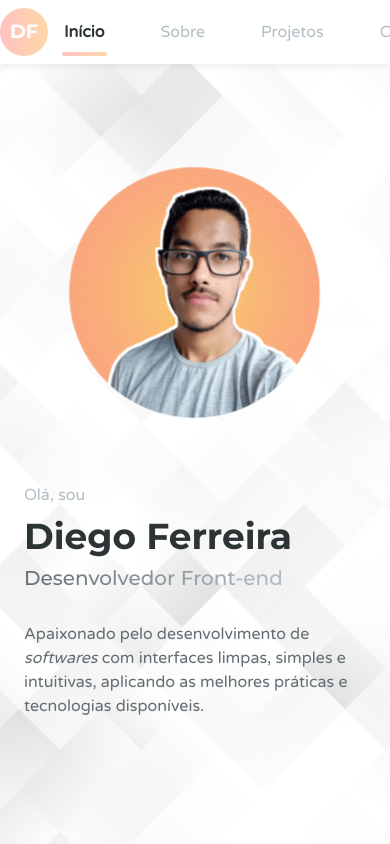
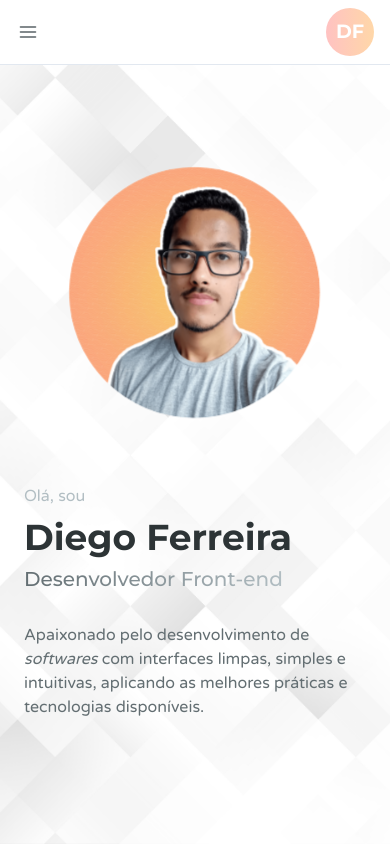
Before and after one commit to diegods-ferreira/diegods-ferreira.github.io, a React (Vite) app: page / in a window 390 px wide. Built offline with nearby package versions, Linux system fonts and the light colour scheme.

Commit message:
Implemented responsiveness to NavBar component

```diff
--- a/package.json
+++ b/package.json
@@ -17,6 +17,7 @@
     "framer-motion": "^6",
     "react": "^18.0.0",
     "react-dom": "^18.0.0",
+    "react-icons": "^4.4.0",
     "react-intersection-observer": "^9.3.5"
   },
   "devDependencies": {
--- a/src/components/hero.component.tsx
+++ b/src/components/hero.component.tsx
@@ -3,6 +3,10 @@ import { Heading, Text, VStack, Center, Image, Stack, keyframes } from '@chakra-
 
 import profilePicture from '../assets/images/profile-picture.png';
 import backgroundImg from '../assets/images/abstract_background_with_a_low_poly_design.jpg';
+
+interface HeroProps {
+  topOffset: number;
+}
 
 const animationKeyframes = keyframes`
   0% {
@@ -18,16 +22,15 @@ const animationKeyframes = keyframes`
   }
 `;
 
-export const Hero: React.FC = () => {
+export const Hero: React.FC<HeroProps> = ({ topOffset }) => {
   return (
-    <Center w="100%" h="100vh" bgImage={`url(${backgroundImg})`} bgSize="cover">
+    <Center w="100%" h={`calc(100vh - ${topOffset}px)`} bgImage={`url(${backgroundImg})`} bgSize="cover">
       <Stack
         direction={{ base: 'column-reverse', md: 'row' }}
         h="100%"
         w="100%"
         maxW="1200px"
         spacing={{ base: '40px', md: '160px' }}
-        pt="64px"
         justifyContent="center"
         alignItems="center"
       >
--- a/src/components/nav-bar/nav-bar.component.tsx
+++ b/src/components/nav-bar/nav-bar.component.tsx
@@ -1,10 +1,13 @@
 import React from 'react';
-import { Avatar, Center, HStack } from '@chakra-ui/react';
+import { FiMenu, FiX } from 'react-icons/fi';
+import { Box, Flex, IconButton, Stack, Collapse, Icon, useDisclosure, Avatar } from '@chakra-ui/react';
 
 import { NavItem, NavItemHref, NavLink } from './nav-link.component';
 
 interface NavBarProps {
   activeMenu: NavItemHref;
+  // eslint-disable-next-line react/no-unused-prop-types
+  elmentRef?: any;
 }
 
 const NAV_LINKS: NavItem[] = [
@@ -14,10 +17,52 @@ const NAV_LINKS: NavItem[] = [
   { href: 'contact', label: 'Contato' }
 ];
 
-export const NavBar: React.FC<NavBarProps> = ({ activeMenu }) => {
+const DesktopNav: React.FC<NavBarProps> = ({ activeMenu }) => {
   return (
-    <Center as="nav" w="100%" h="64px" pos="fixed" bgColor="white" boxShadow="0px 0px 10px rgba(0, 0, 0, 0.1)">
-      <HStack h="100%" w="100%" maxW="1200px" justifyContent="space-between" alignItems="center">
+    <Stack direction="row" spacing={4}>
+      {NAV_LINKS.map((link) => (
+        <NavLink key={link.href} link={link} isActive={activeMenu === link.href} />
+      ))}
+    </Stack>
+  );
+};
+
+const MobileNav: React.FC<NavBarProps> = ({ activeMenu }) => {
+  return (
+    <Stack bg="white" borderTop="1px" borderStyle="solid" borderColor="gray.200" p="16px" display={{ md: 'none' }}>
+      {NAV_LINKS.map((link) => (
+        <NavLink key={link.href} link={link} isActive={activeMenu === link.href} />
+      ))}
+    </Stack>
+  );
+};
+
+export const NavBar: React.FC<NavBarProps> = ({ activeMenu, elmentRef }) => {
+  const { isOpen, onToggle } = useDisclosure();
+
+  return (
+    <Box ref={elmentRef} w="100%" borderBottom="1px" borderStyle="solid" borderColor="gray.200">
+      <Flex
+        bg="white"
+        color="gray.600"
+        maxW="1200px"
+        minH="60px"
+        mx="auto"
+        py={{ base: '8px' }}
+        px={{ base: '16px' }}
+        align="center"
+      >
+        <Flex flex={{ base: 1, md: 'auto' }} ml={{ base: -2 }} display={{ base: 'flex', md: 'none' }}>
+          <IconButton
+            onClick={onToggle}
+            icon={<Icon as={isOpen ? FiX : FiMenu} w={5} h={5} />}
+            variant="ghost"
+            colorScheme="textSecondary"
+            aria-label="Toggle Navigation"
+          />
+        </Flex>
+
+        <Flex flex={{ base: 1 }} justify={{ base: 'flex-end', md: 'start' }}>
           <Avatar
             name="Diego Ferreira"
             bgGradient="linear(to-r, peachRed.500, peachOrange.500)"
@@ -25,12 +70,15 @@ export const NavBar: React.FC<NavBarProps> = ({ activeMenu }) => {
             fontWeight="bold"
           />
 
-        <HStack h="100%" spacing="40px" alignItems="center">
-          {NAV_LINKS.map((link) => (
-            <NavLink key={link.href} link={link} isActive={activeMenu === link.href} />
-          ))}
-        </HStack>
-      </HStack>
-    </Center>
+          <Flex flex={{ base: 1 }} display={{ base: 'none', md: 'flex' }} justifyContent="flex-end">
+            <DesktopNav activeMenu={activeMenu} />
+          </Flex>
+        </Flex>
+      </Flex>
+
+      <Collapse in={isOpen} animateOpacity>
+        <MobileNav activeMenu={activeMenu} />
+      </Collapse>
+    </Box>
   );
 };
--- a/src/components/nav-bar/nav-link.component.tsx
+++ b/src/components/nav-bar/nav-link.component.tsx
@@ -15,18 +15,18 @@ interface NavLinkProps {
 
 export const NavLink: React.FC<NavLinkProps> = ({ link, isActive }) => {
   return (
-    <Center
-      h="100%"
-      pos="relative"
-      role="group"
-      pointerEvents={isActive ? 'none' : 'all'}
-    >
+    <Center h={{ base: '32px', md: '100%' }} pos="relative" role="group" pointerEvents={isActive ? 'none' : 'all'}>
       <Link
         href={`#${link.href}`}
         h="100%"
-        px="8px"
+        borderRadius="full"
+        px={{ base: '32px', md: '8px' }}
         fontWeight={isActive ? 'bold' : 'normal'}
         color={isActive ? 'textPrimary.500' : 'textTertiary.500'}
+        bgGradient={{
+          base: isActive ? 'linear(to-r, peachOrange.500, white)' : 'white',
+          md: 'linear(to-r, white, white)'
+        }}
         _groupHover={{
           textDecor: 'none',
           color: 'textSecondary.500'
@@ -38,6 +38,7 @@ export const NavLink: React.FC<NavLinkProps> = ({ link, isActive }) => {
       </Link>
 
       <Box
+        display={{ base: 'none', md: 'block' }}
         w={!isActive ? '0%' : '80%'}
         h="4px"
         borderRadius="2px"
--- a/src/pages/home.page.tsx
+++ b/src/pages/home.page.tsx
@@ -1,4 +1,4 @@
-import React, { useEffect, useState } from 'react';
+import React, { useEffect, useRef, useState } from 'react';
 import { useInView } from 'react-intersection-observer';
 import { VStack } from '@chakra-ui/react';
 
@@ -7,6 +7,8 @@ import { NavItemHref } from '../components/nav-bar/nav-link.component';
 import { Hero } from '../components/hero.component';
 
 export const HomePage: React.FC = () => {
+  const navBarRef = useRef<any>(null);
+
   const { ref: homeRef, inView: isHomeInView } = useInView();
 
   const [activeMenu, setActiveMenu] = useState<NavItemHref>('home');
@@ -19,9 +21,9 @@ export const HomePage: React.FC = () => {
 
   return (
     <VStack ref={homeRef} spacing="0">
-      <NavBar activeMenu={activeMenu} />
+      <NavBar elmentRef={navBarRef} activeMenu={activeMenu} />
 
-      <Hero />
+      <Hero topOffset={navBarRef.current?.offsetHeight || 65} />
     </VStack>
   );
 };
```
Also changed, not shown: .eslintrc.json, 1 other file (tests, documents, lock files or other folders). Lines whose indentation alone changed are shown as unchanged.
